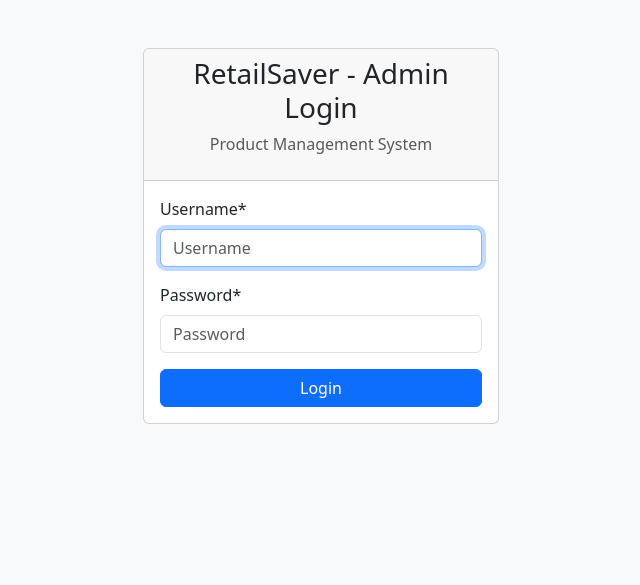
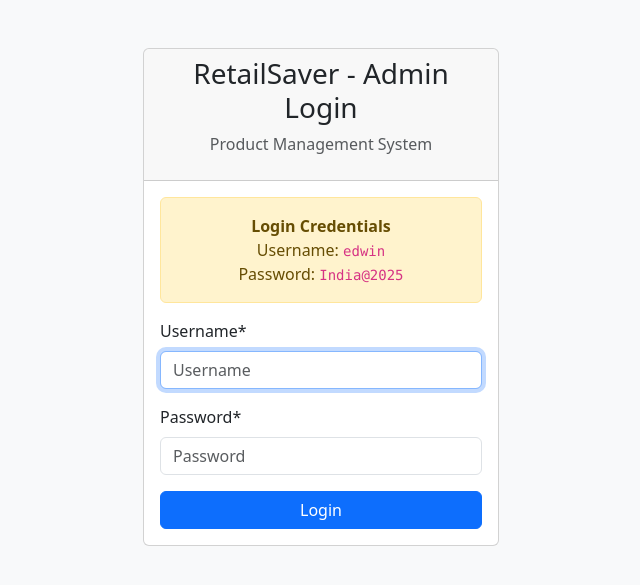
Before and after one commit to edwincshony/RetailSaver, a Django app: page /login/ in a window 1280 px wide. Shown: the top 585 px of the page, without its empty margins (319-959 px from the left). Run offline with Django 5.2, Linux system fonts and the light colour scheme; some libraries are stand-ins or nearby versions.

Commit message:
added some new items and login and password shown in login page

```diff
--- a/accounts/templates/accounts/login.html
+++ b/accounts/templates/accounts/login.html
@@ -5,19 +5,33 @@
     <meta charset="UTF-8">
     <meta name="viewport" content="width=device-width, initial-scale=1.0">
     <title>Login - RetailSaver</title>
+
     <!-- Bootstrap 5 CDN -->
     <link href="https://cdn.jsdelivr.net/npm/bootstrap@5.3.0/dist/css/bootstrap.min.css" rel="stylesheet">
 </head>
+
 <body class="bg-light">
+
 <div class="container">
     <div class="row justify-content-center">
         <div class="col-md-6 col-lg-4">
+
             <div class="card mt-5">
+
                 <div class="card-header text-center">
                     <h3>RetailSaver - Admin Login</h3>
                     <p class="text-muted">Product Management System</p>
                 </div>
+
                 <div class="card-body">
+
+                    <!-- Login credentials box -->
+                    <div class="alert alert-warning text-center">
+                        <strong>Login Credentials</strong><br>
+                        Username: <code>edwin</code><br>
+                        Password: <code>India@2025</code>
+                    </div>
+
                     {% if messages %}
                         <div class="messages">
                             {% for message in messages %}
@@ -28,17 +42,26 @@
                             {% endfor %}
                         </div>
                     {% endif %}
+
                     <form method="post">
                         {% csrf_token %}
                         {{ form|crispy }}
-                            <button type="submit" class="btn btn-primary w-100">Login</button>
+
+                        <button type="submit" class="btn btn-primary w-100">
+                            Login
+                        </button>
                     </form>
+
+                </div>
+
+            </div>
+
         </div>
     </div>
 </div>
-        </div>
-    </div>
+
 <!-- Bootstrap JS -->
 <script src="https://cdn.jsdelivr.net/npm/bootstrap@5.3.0/dist/js/bootstrap.bundle.min.js"></script>
+
 </body>
 </html>
```
Also changed, not shown: db.sqlite3. Lines whose indentation alone changed are shown as unchanged.
